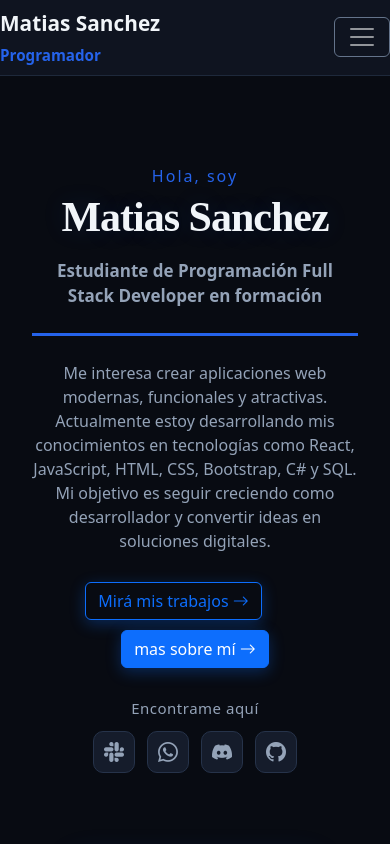
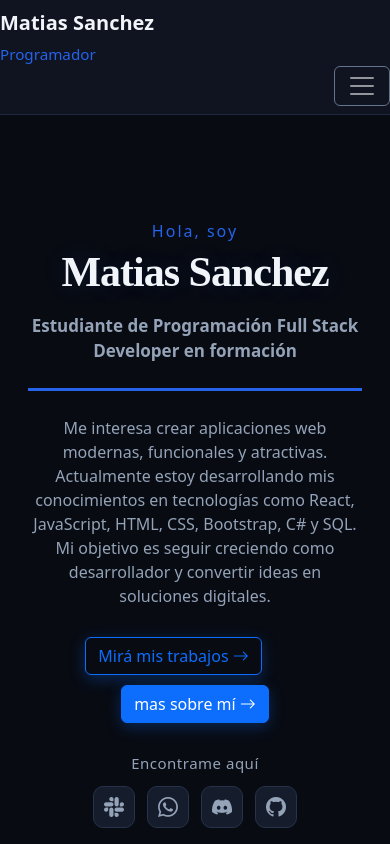
Before and after one commit to Matiassanchez18/Portafolio-React, a React (Vite) app in the folder Portafolio/: page / in a window 390 px wide. Shown: the top 844 px of the page. Built offline with nearby package versions, Linux system fonts and the light colour scheme.

Commit message:
Se agrego el layout del sidebar y el footer para reutilizarlo en los demas componentes

```diff
--- a/Portafolio/src/App.jsx
+++ b/Portafolio/src/App.jsx
@@ -4,7 +4,7 @@ import SobreMi from "./pages/SobreMi";
 import Skills from "./pages/Skills";
 import Proyectos from "./pages/Proyectos";
 import Contactos from "./pages/Contactos";
-
+import Layout from "./components/Layout";
 function App() {
   const Matias = {
     nombre: "Matias",
@@ -62,12 +62,17 @@ function App() {
   return (
     <>
       <BrowserRouter>
-        <Routes>
-          <Route path="/" element={ <Inicio Matias={Matias} MisProyectos={Proyectos} />}></Route>
-          <Route path="/about" element={<SobreMi />}></Route>
-          <Route path="/skills" element={<Skills />}></Route>
-          {/* <Route path="/projects" element={<Proyectos />}></Route> */}
-          <Route path="/contact" element={<Contactos />}></Route>
+        <Routes >
+          <Route element={<Layout></Layout>}>
+            <Route
+              path="/"
+              element={<Inicio Matias={Matias} MisProyectos={Proyectos} />}
+            ></Route>
+            <Route path="/about" element={<SobreMi Matias={Matias} />}></Route>
+            <Route path="/skills" element={<Skills />}></Route>
+            {/* <Route path="/projects" element={<Proyectos />}></Route> */}
+            <Route path="/contact" element={<Contactos />}></Route>
+          </Route>
         </Routes>
       </BrowserRouter>
     </>
--- a/Portafolio/src/components/Header.jsx
+++ b/Portafolio/src/components/Header.jsx
@@ -5,7 +5,7 @@ import "../css/Header.css";
 
 function Header() {
   return (
-    <Navbar expand="md" className="sidebar">
+    <Navbar expand="md" className="sidebar flex-column align-items-start">
       <Navbar.Brand href="#inicio" className="nombre">
         <div>
           Matias Sanchez
@@ -32,12 +32,12 @@ function Header() {
 
           <Link className="nav-link" to="/skills">
             <i className="bi-code-slash"></i>
-           Habilidades
+            Habilidades
           </Link>
 
           <Link className="nav-link" to="/projects">
             <i className="bi-laptop"></i>
-           Proyectos
+            Proyectos
           </Link>
 
           <Link className="nav-link" to="/contact">
--- /dev/null
+++ b/Portafolio/src/components/Layout.jsx
@@ -0,0 +1,21 @@
+import { Outlet } from "react-router-dom";
+import Header from "./Header";
+import Footer from "./Footer";
+
+function Layout() {
+  return (
+    <div className="layout">
+      <Header />
+
+      <div className="contenido-principal">
+        <div>
+          <Outlet />
+        </div>
+
+        <Footer />
+      </div>
+    </div>
+  );
+}
+
+export default Layout;
--- a/Portafolio/src/components/PortafolioMain.jsx
+++ b/Portafolio/src/components/PortafolioMain.jsx
@@ -5,7 +5,7 @@ import Skills from "../pages/Skills.jsx";
 import Proyectos from "../pages/Proyectos.jsx";
 import Contactos from "../pages/Contactos.jsx";
 
-function PortafolioMain({ Matias, MisProyectos }) {
+function PortafolioMain({ Matias}) {
   return (
     <>
       <Hero Matias={Matias}></Hero>
--- a/Portafolio/src/css/Header.css
+++ b/Portafolio/src/css/Header.css
@@ -1,45 +1,55 @@
+
 .sidebar {
   position: fixed;
   top: 0;
   left: 0;
-  width: 260px;
+  width: 250px;
   height: 100vh;
-  padding: 35px 24px;
-  box-sizing: border-box;
+  display: flex;
+  flex-direction: column;
+  flex-wrap: nowrap;
+  align-items: stretch;
+  justify-content: flex-start;
+  padding: 30px 20px;
   background-color: #0f1420;
   border-right: 1px solid #1e293b;
-  display: flex;
-  flex-direction: column;
-  align-items: stretch;
   z-index: 1000;
+  overflow-y: auto;
 }
 
 .sidebar .navbar-brand {
-  color: #f1f5f9;
-  font-size: 1.3rem;
-  font-weight: 700;
-  text-decoration: none;
+  display: block;
+  width: 100%;
+  margin: 0 0 35px;
+  padding: 0;
   white-space: normal;
-  margin: 0 0 45px;
 }
 
 .nombre {
   color: #f1f5f9 !important;
+  font-weight: 600;
+  font-size: 1.2rem;
 }
 
 .profesion {
   color: #2563eb;
   font-size: 0.95rem;
   margin: 5px 0 0;
+  font-weight: 400;
 }
 
 .sidebar .navbar-collapse {
+  display: flex !important;
+  flex-direction: column;
+  align-items: stretch;
+  width: 100%;
   flex-grow: 0;
 }
 
 .sidebar-nav {
   display: flex;
   flex-direction: column;
+  width: 100%;
   gap: 12px;
 }
 
@@ -47,11 +57,13 @@
   display: flex;
   align-items: center;
   gap: 12px;
+  width: 100%;
   color: #94a3b8;
   padding: 12px 14px;
   border-radius: 8px;
   text-decoration: none;
   transition: 0.2s ease;
+  box-sizing: border-box;
 }
 
 .sidebar-nav .nav-link:hover,
@@ -84,10 +96,19 @@
   box-shadow: 0 0 0 0.2rem rgb(37 99 235 / 25%);
 }
 
+.contenido-principal {
+  margin-left: 250px;
+  width: calc(100% - 250px);
+  min-height: 100vh;
+  padding: 24px;
+  box-sizing: border-box;
+}
+
 @media (max-width: 767.98px) {
   .sidebar {
     position: sticky;
     top: 0;
+    left: auto;
     width: 100%;
     height: auto;
     min-height: 0;
@@ -97,7 +118,7 @@
     flex-wrap: wrap;
     align-items: center;
     justify-content: space-between;
-    background-color: #0f1420;
+    overflow: visible;
     border-right: none;
     border-bottom: 1px solid #1e293b;
   }
@@ -106,6 +127,7 @@
     margin: 0;
     padding: 0;
     flex: 1;
+    min-width: 0;
   }
 
   .sidebar .boton-hamburguesa {
@@ -115,21 +137,24 @@
   }
 
   .sidebar .navbar-collapse {
+    display: none !important;
     flex-basis: 100%;
     width: 100%;
     flex-grow: 0;
-    flex-shrink: 0;
   }
 
-  .sidebar .navbar-collapse.collapsing,
   .sidebar .navbar-collapse.show {
-    display: block;
+    display: flex !important;
+  }
+
+  .sidebar .navbar-collapse.collapsing {
+    display: block !important;
     width: 100%;
   }
 
   .sidebar .sidebar-nav {
     display: flex;
-    flex-direction: column !important;
+    flex-direction: column;
     width: 100%;
     padding-top: 12px;
     gap: 5px;
@@ -143,4 +168,10 @@
   .sidebar .sidebar-nav .BotonHeader {
     margin-top: 8px;
   }
+
+  .contenido-principal {
+    margin-left: 0;
+    width: 100%;
+    padding: 16px;
+  }
 }
--- a/Portafolio/src/pages/Inicio.jsx
+++ b/Portafolio/src/pages/Inicio.jsx
@@ -1,21 +1,12 @@
-import Header from "../components/Header";
 import PortafolioMain from "../components/PortafolioMain";
-import Footer from "../components/Footer";
 import "../css/Inicio.css";
 
-function Inicio({Matias,Proyectos}) {
-
+function Inicio({ Matias, MisProyectos }) {
   return (
-    <>
-      <div className="layout">
-
-        <Header />
-        <div className="contenido-principal">
-          <PortafolioMain Matias={Matias} MisProyectos={Proyectos} />
-          <Footer />
-        </div>
-      </div>
-    </>
+    <PortafolioMain
+      Matias={Matias}
+      MisProyectos={MisProyectos}
+    />
   );
 }
 
--- a/Portafolio/src/pages/SobreMi.jsx
+++ b/Portafolio/src/pages/SobreMi.jsx
@@ -1,11 +1,10 @@
 import Gato from "../components/Gato.jsx";
 
 function SobreMi(props) {
-
   const { nombre, apellido, profesion } = props.Matias;
   return (
     <>
-      <section className="border-top p-5 SobreMi" id="SobreMi">
+      <section className=" border-top p-5 SobreMi" id="SobreMi">
         <article className="container">
           <div className="row align-items-center">
             <div className="col-md-5 text-center">
```
